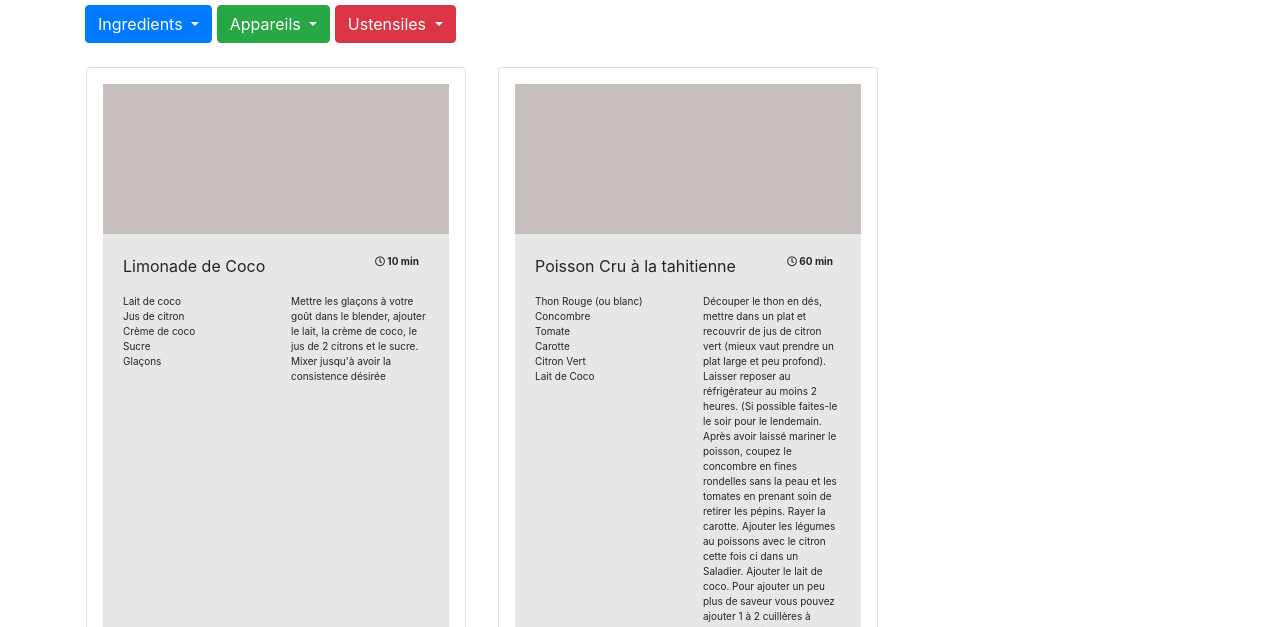
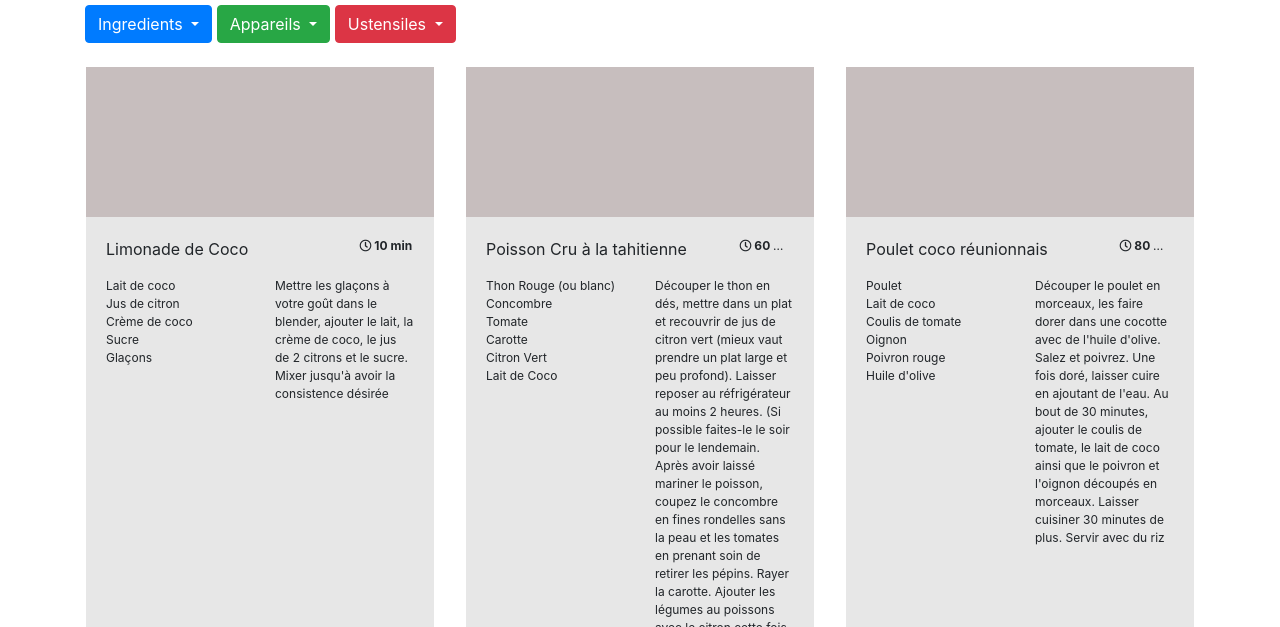
Before and after one commit to kamgakamga/petits-plats, a plain HTML site: page index.html in a window 1280 px wide. Shown: the part 173-800 px from the top of the page. Drawn offline with nearby package versions, Linux system fonts and the light colour scheme.

Commit message:
mise à jour de la card d'affichage d'un plat

```diff
--- a/js/helper.js
+++ b/js/helper.js
@@ -22,7 +22,7 @@ export function buildCardPlats(element) {
 
    export function buildCardPlat(element,ingredientItem){
  let cardElement = document.createElement("div");
-   cardElement.classList.add("card", "col-4", "p-3", "m-3");
+   cardElement.classList.add("card", "col-4", "border-0", "p-3", "m-0");
    cardElement.innerHTML =`<div class="plat-image">
 
                                   </div>
--- a/styles/sass/index.scss
+++ b/styles/sass/index.scss
@@ -39,7 +39,7 @@ $couleur2:#C7BEBE;
         // background-color: aqua;
         //display: inline-block;
         @include text-overflow-elipsis;
-        font-size: 10px;
+        font-size: 12px;
 }
 .card-body{
       background-color: $couleur1;
@@ -47,12 +47,11 @@ $couleur2:#C7BEBE;
 
 .plats-descriptions{
 //      @include text-overflow-elipsis;
-     font-size: 10px;
+     font-size: 12px;
 }
 
 li{
         list-style: none;
-        font-size: 10px;
 }
 .dropdown{
         display: inline-block;
```
Also changed, not shown: styles/css/index.css, 1 other file.
